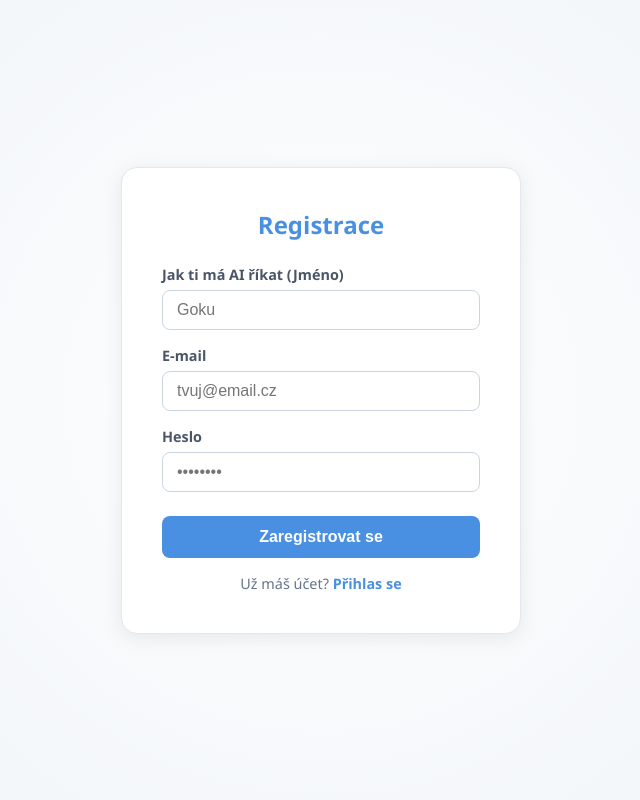
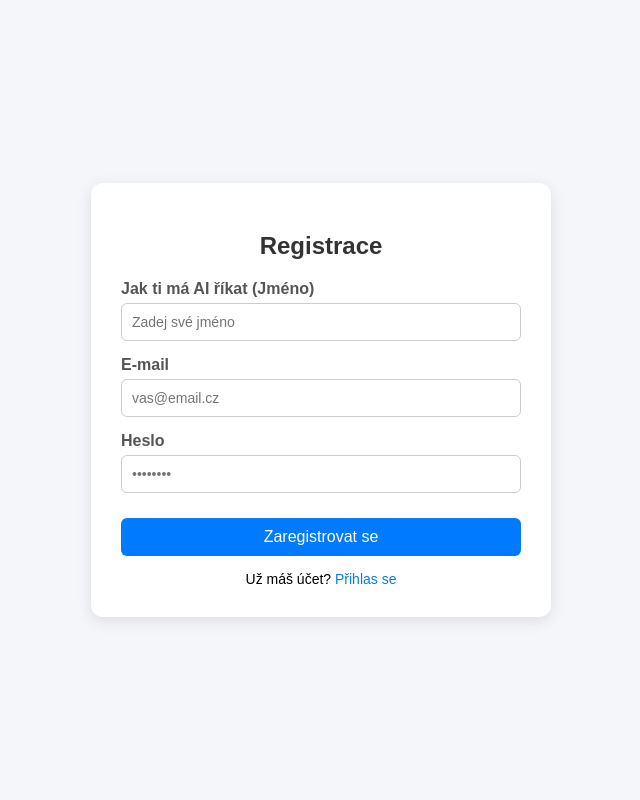
Before and after one commit to mistrgoku/Gokus-ChatBot, a Flask app: page /register in a window 1280 px wide. Shown: the whole page, without its empty margins (319-959 px from the left). Run offline with Flask 3, Linux system fonts and the light colour scheme.

Commit message:
Update register.html

```diff
--- a/templates/register.html
+++ b/templates/register.html
@@ -2,73 +2,118 @@
 <html lang="cs">
 <head>
     <meta charset="UTF-8">
-  <meta name="viewport" content="width=device-width, initial-scale=1">
-  <title>Registrace - Mistrův asistent</title>
+    <meta name="viewport" content="width=device-width, initial-scale=1.0">
+    <title>Registrace – Mistrův asistent</title>
     <style>
-    * { box-sizing: border-box; }
         body {
-      font-family: 'Segoe UI', -apple-system, BlinkMacSystemFont, Roboto, sans-serif;
-      margin: 0; padding: 0;
-      background: radial-gradient(circle at center, #ffffff 0%, #edf2f7 100%);
-      color: #1f1f1f;
-      display: flex; justify-content: center; align-items: center;
+            font-family: Arial, sans-serif;
+            background-color: #f4f6f9;
+            display: flex;
+            justify-content: center;
+            align-items: center;
             height: 100vh;
+            margin: 0;
         }
-    .card {
-      background: #ffffff;
-      padding: 40px;
-      border-radius: 16px;
-      box-shadow: 0 4px 20px rgba(0,0,0,0.08);
-      width: 100%; max-width: 400px;
-      border: 1px solid #e2e8f0;
+        .register-container {
+            background: white;
+            padding: 30px;
+            border-radius: 12px;
+            box-shadow: 0 4px 15px rgba(0,0,0,0.1);
+            width: 100%;
+            max-width: 400px;
         }
-    h2 { margin-top: 0; color: #4a90e2; text-align: center; margin-bottom: 24px; }
+        h2 {
+            text-align: center;
+            color: #333;
+            margin-bottom: 20px;
+        }
+        .form-group {
+            margin-bottom: 15px;
+        }
+        label {
+            display: block;
+            margin-bottom: 5px;
+            color: #555;
+            font-weight: bold;
+        }
+        input {
+            width: 100%;
+            padding: 10px;
+            border: 1px solid #ccc;
+            border-radius: 6px;
+            box-sizing: border-box;
+            font-size: 14px;
+        }
+        button {
+            width: 100%;
+            padding: 10px;
+            background-color: #007bff;
+            color: white;
+            border: none;
+            border-radius: 6px;
+            font-size: 16px;
+            cursor: pointer;
+            margin-top: 10px;
+        }
+        button:hover {
+            background-color: #0056b3;
+        }
         .error {
-      background: #fed7d7; color: #c53030; padding: 10px;
-      border-radius: 8px; font-size: 0.9rem; margin-bottom: 16px; text-align: center;
+            color: #d9534f;
+            background-color: #f9dede;
+            padding: 10px;
+            border-radius: 6px;
+            margin-bottom: 15px;
+            text-align: center;
+            font-size: 14px;
         }
-    .form-group { margin-bottom: 16px; display: flex; flex-direction: column; gap: 6px; }
-    label { font-size: 0.9rem; font-weight: 600; color: #4a5568; }
-    input {
-      padding: 10px 14px; border: 1px solid #cbd5e1; border-radius: 8px;
-      font-size: 1rem; outline: none; transition: border-color 0.2s;
+        .login-link {
+            text-align: center;
+            margin-top: 15px;
+            font-size: 14px;
         }
-    input:focus { border-color: #4a90e2; box-shadow: 0 0 0 3px rgba(74, 144, 226, 0.15); }
-    button {
-      width: 100%; padding: 12px; background: #4a90e2; color: white;
-      border: none; border-radius: 8px; font-weight: bold; font-size: 1rem;
-      cursor: pointer; transition: background 0.2s; margin-top: 8px;
+        .login-link a {
+            color: #007bff;
+            text-decoration: none;
         }
-    button:hover { background: #357abd; }
-    .link { text-align: center; margin-top: 16px; font-size: 0.9rem; color: #64748b; }
-    .link a { color: #4a90e2; text-decoration: none; font-weight: 600; }
-    .link a:hover { text-decoration: underline; }
+        .login-link a:hover {
+            text-decoration: underline;
+        }
     </style>
 </head>
 <body>
-  <div class="card">
+
+    <div class="register-container">
         <h2>Registrace</h2>
+
         {% if error %}
             <div class="error">{{ error }}</div>
         {% endif %}
+
         <form method="POST">
             <div class="form-group">
-        <label>Jak ti má AI říkat (Jméno)</label>
-        <input type="text" name="display_name" required placeholder="Goku">
+                <label for="display_name">Jak ti má AI říkat (Jméno)</label>
+                <!-- Políčko je nyní prázdné bez předepsaného jména -->
+                <input type="text" id="display_name" name="display_name" placeholder="Zadej své jméno" required>
             </div>
+
             <div class="form-group">
-        <label>E-mail</label>
-        <input type="email" name="email" required placeholder="tvuj@email.cz">
+                <label for="email">E-mail</label>
+                <input type="email" id="email" name="email" placeholder="vas@email.cz" required>
             </div>
+
             <div class="form-group">
-        <label>Heslo</label>
-        <input type="password" name="password" required placeholder="••••••••">
+                <label for="password">Heslo</label>
+                <input type="password" id="password" name="password" placeholder="••••••••" required>
             </div>
+
             <button type="submit">Zaregistrovat se</button>
         </form>
-    <div class="link">
+
+        <div class="login-link">
             Už máš účet? <a href="{{ url_for('login') }}">Přihlas se</a>
         </div>
     </div>
+
 </body>
 </html>
```
Lines whose indentation alone changed are shown as unchanged.
